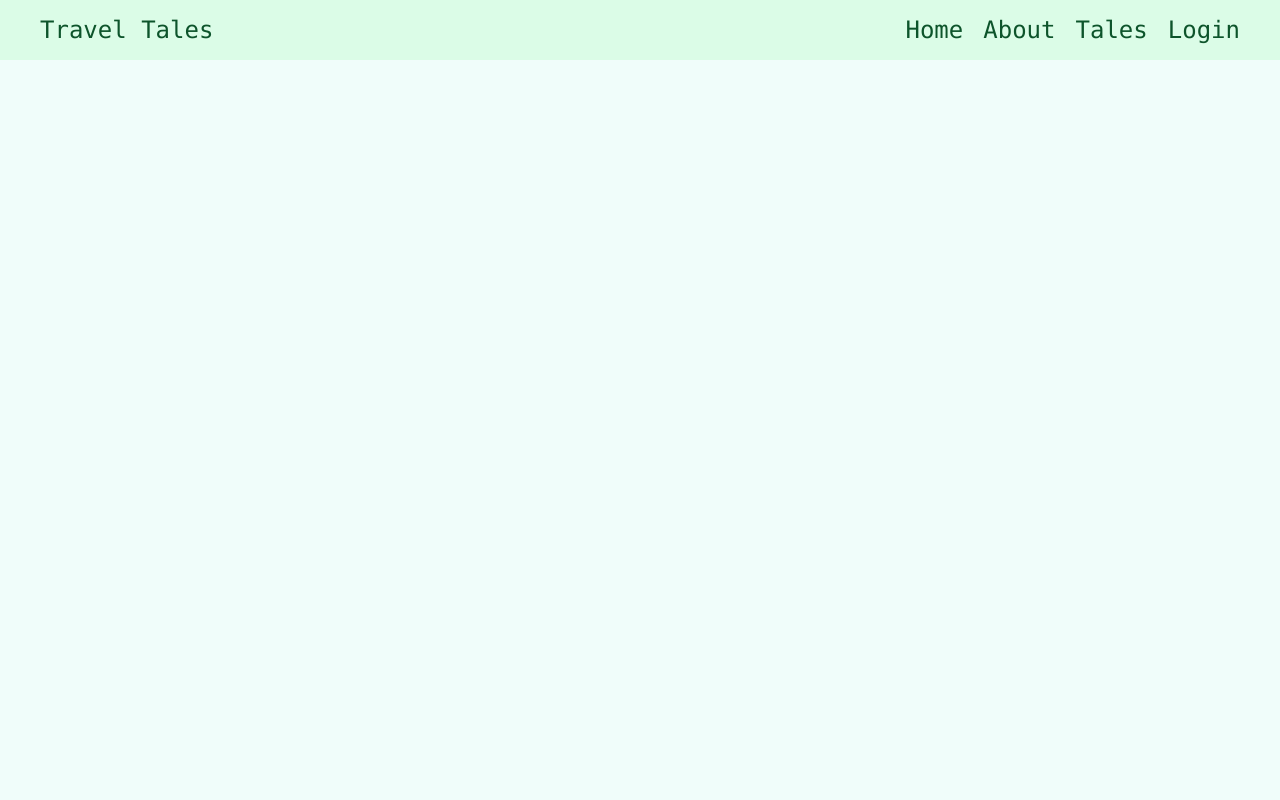
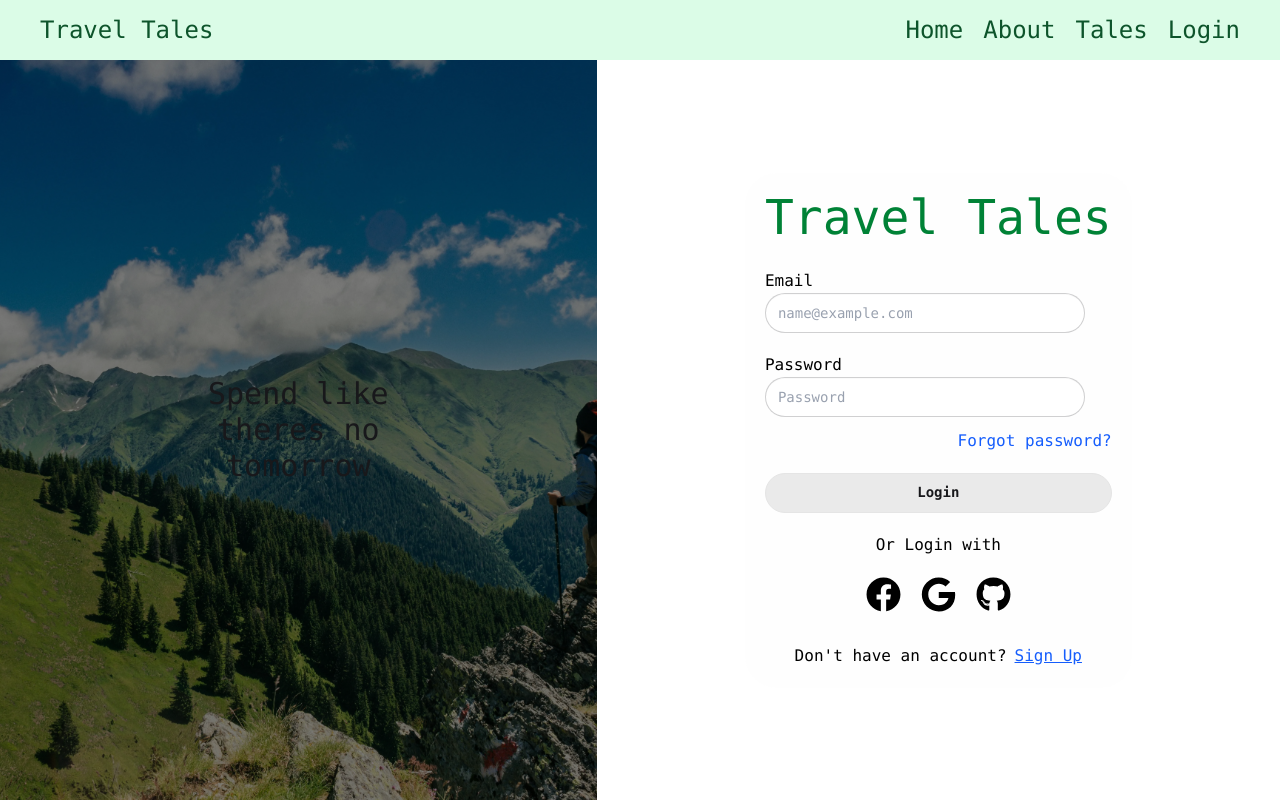
Before and after one commit to SamuelAlac/Travel-Tales, a React (Vite) app: page /Register in a window 1280 px wide. Built offline with nearby package versions, Linux system fonts and the light colour scheme.

Commit message:
add: login page

```diff
--- a/src/pages/Auth/Login/LoginPage.tsx
+++ b/src/pages/Auth/Login/LoginPage.tsx
@@ -1,6 +1,15 @@
+import { LoginForm } from "./components/LoginForm";
+import { LoginHero } from "./components/LoginHero";
+
 const LoginPage = () => {
   return (
-    <div>LoginPage</div>
+    <div className="flex flex-col md:flex-row justify-between min-h-screen pt-20 md:pt-15">
+      <LoginHero/>
+      <div className="grow flex flex-col justify-center items-center
+      bg-black/50 bg-blend-overlay bg-[url('/travel_login_image.webp')] bg-cover bg-center md:bg-white">
+        <LoginForm/>
+      </div>
+    </div>
   )
 }
 
--- /dev/null
+++ b/src/pages/Auth/Login/components/LoginForm.tsx
@@ -0,0 +1,33 @@
+import { FaFacebook } from "react-icons/fa";
+import { FaGoogle } from "react-icons/fa";
+import { FaGithub } from "react-icons/fa";
+import { Link } from "react-router-dom";
+
+export const LoginForm = () => {
+  return (
+    <form action="" className="min-h-120 p-5 md:rounded-4xl flex flex-col justify-center bg-neutral-50/30">
+        <legend className="text-green-700 text-5xl text-center mb-7">Travel Tales</legend>
+            <label className="text-black mb-2">Email
+            <input className="input text-neutral-50 rounded-4xl" type="email" required placeholder="name@example.com"
+            title="Email should like like name@example.com" />
+            </label>
+
+            <label className="text-black my-3">Password
+            <input type="password" className="input text-neutral-50 rounded-4xl" required placeholder="Password"
+            title="Must be more than 8 characters, including number, lowercase letter, uppercase letter" />
+            </label>
+        <Link to='/' className="text-blue-600 text-end mb-5 hover:underline">Forgot password?</Link>
+        <button className="btn btn-soft rounded-4xl mb-5">Login</button>
+        <p className="text-black text-center mb-5">Or Login with</p>
+        <div className="text-black flex justify-center gap-5 mb-2 md:mb-8">
+            <FaFacebook size={35} role="button"/>
+            <FaGoogle size={35} role="button"/>
+            <FaGithub size={35} role="button"/>
+        </div>
+
+        <p className="text-black text-center">Don't have an account?
+            <Link to='/Register' className="text-blue-600 underline ms-2">Sign Up</Link>
+        </p>
+    </form>
+  )
+}
--- /dev/null
+++ b/src/pages/Auth/Login/components/LoginHero.tsx
@@ -0,0 +1,8 @@
+export const LoginHero = () => {
+  return (
+    <div className="md:flex justify-center items-center bg-black/50 bg-blend-overlay
+    bg-[url('/travel_login_image.webp')] bg-cover bg-center grow hidden">
+        <h1 className="text-3xl w-75 text-center">Spend like theres no tomorrow</h1>
+    </div>
+  )
+}
--- a/src/pages/Auth/Register/RegisterPage.tsx
+++ b/src/pages/Auth/Register/RegisterPage.tsx
@@ -1,6 +1,15 @@
+import { RegisterForm } from "./components/RegisterForm";
+import { RegisterHero } from "./components/RegisterHero";
+
 const RegisterPage = () => {
   return (
-    <div>RegisterPage</div>
+    <div className="flex flex-col md:flex-row justify-between min-h-screen pt-20 md:pt-15">
+      <RegisterHero/>
+      <div className="grow flex flex-col justify-center items-center
+      bg-black/50 bg-blend-overlay bg-[url('/travel_login_image.webp')] bg-cover bg-center md:bg-white">
+        <RegisterForm/>
+      </div>
+    </div>
   )
 }
 
--- /dev/null
+++ b/src/pages/Auth/Register/components/RegisterForm.tsx
@@ -0,0 +1,33 @@
+import { FaFacebook } from "react-icons/fa";
+import { FaGoogle } from "react-icons/fa";
+import { FaGithub } from "react-icons/fa";
+import { Link } from "react-router-dom";
+
+export const RegisterForm = () => {
+  return (
+    <form action="" className="min-h-120 p-5 md:rounded-4xl flex flex-col justify-center bg-neutral-50/30">
+        <legend className="text-green-700 text-5xl text-center mb-7">Travel Tales</legend>
+            <label className="text-black mb-2">Email
+            <input className="input text-neutral-50 rounded-4xl" type="email" required placeholder="name@example.com"
+            title="Email should like like name@example.com" />
+            </label>
+
+            <label className="text-black my-3">Password
+            <input type="password" className="input text-neutral-50 rounded-4xl" required placeholder="Password"
+            title="Must be more than 8 characters, including number, lowercase letter, uppercase letter" />
+            </label>
+        <Link to='/' className="text-blue-600 text-end mb-5 hover:underline">Forgot password?</Link>
+        <button className="btn btn-soft rounded-4xl mb-5">Login</button>
+        <p className="text-black text-center mb-5">Or Login with</p>
+        <div className="text-black flex justify-center gap-5 mb-2 md:mb-8">
+            <FaFacebook size={35} role="button"/>
+            <FaGoogle size={35} role="button"/>
+            <FaGithub size={35} role="button"/>
+        </div>
+
+        <p className="text-black text-center">Don't have an account?
+            <Link to='/' className="text-blue-600 underline ms-2">Sign Up</Link>
+        </p>
+    </form>
+  )
+}
--- /dev/null
+++ b/src/pages/Auth/Register/components/RegisterHero.tsx
@@ -0,0 +1,8 @@
+export const RegisterHero = () => {
+  return (
+    <div className="md:flex justify-center items-center bg-black/50 bg-blend-overlay
+    bg-[url('/travel_login_image.webp')] bg-cover bg-center grow hidden">
+        <h1 className="text-3xl w-75 text-center">Spend like theres no tomorrow</h1>
+    </div>
+  )
+}
```
Also changed, not shown: public/travel_login_image.webp (added).
